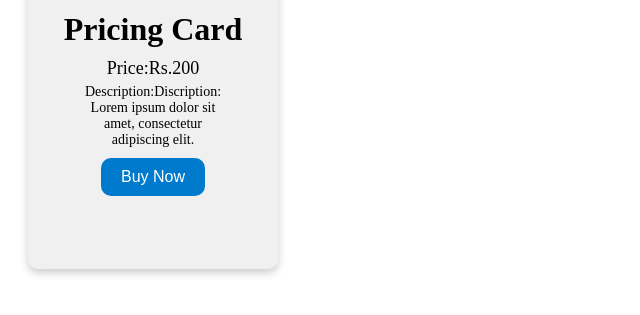
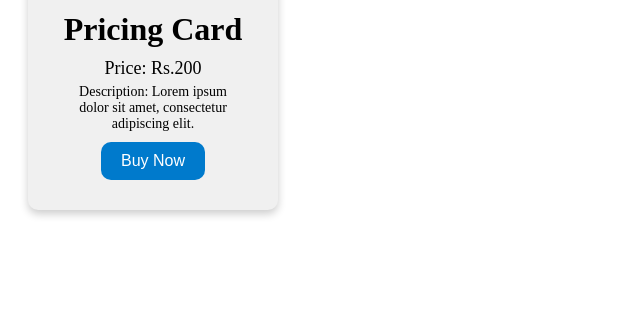
Before and after one commit to acciojob/pricing-card-Prasad750, a website: page main.html in a window 1280 px wide. Shown: the part 209-524 px from the top of the page, without its empty margins (0-640 px from the left). Drawn offline with Linux system fonts and the light colour scheme.

Commit message:
created a submission

```diff
--- a/main.html
+++ b/main.html
@@ -11,8 +11,8 @@
 	<main id="container">
 		<img src="https://wallpapercave.com/wp/wp8622720.jpg"/>
 		<h1>Pricing Card</h1>
-		<p>Price:Rs.200</p>
-		<p>Description:Discription: Lorem ipsum dolor sit amet, consectetur adipiscing elit.</p>
+		<p>Price: Rs.200</p>
+		<p>Description: Lorem ipsum dolor sit amet, consectetur adipiscing elit.</p>
 		<button>Buy Now</button>
 
 	</main>
--- a/styles.css
+++ b/styles.css
@@ -6,7 +6,7 @@ body{
 
 #container{
     width: 250px;
-    height: 450px;
+/*     height: 450px; */
     text-align: center;
     background-color: #f0f0f0;
     padding: 20px;
```
